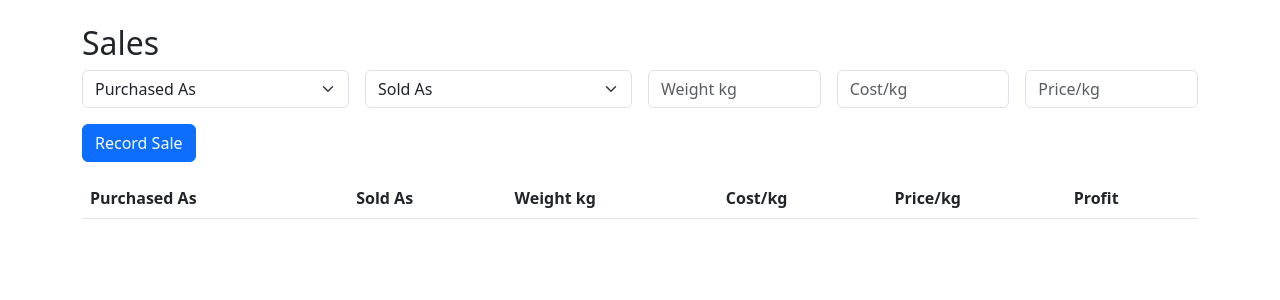
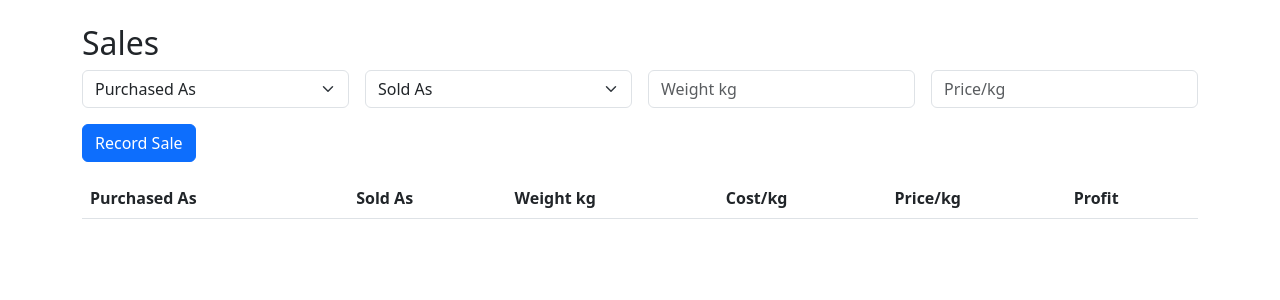
Before and after one commit to JeffLoh03/Durian, a Flask app: page /sale in a window 1280 px wide. Shown: the part 56-356 px from the top of the page. Run offline with Flask 3, Linux system fonts and the light colour scheme; lists and menus that the app fills with data are empty.

Commit message:
Auto-calc sale cost from inventory

```diff
--- a/app.py
+++ b/app.py
@@ -10,9 +10,7 @@ app.config['SECRET_KEY'] = 'dev'
 
 db.init_app(app)
 
-
-@app.before_first_request
-def create_tables():
+with app.app_context():
     db.create_all()
 
 
@@ -84,26 +82,52 @@ def add_sale():
         purchase_variation_id = request.form.get('purchase_variation_id')
         sold_variation_id = request.form.get('sold_variation_id')
         weight = request.form.get('weight')
-        cost = request.form.get('cost')
         price = request.form.get('price')
-        if purchase_variation_id and sold_variation_id and weight and cost and price:
-            purchase_variation = Variation.query.get(purchase_variation_id)
-            sale = Sale(
-                species_id=purchase_variation.species_id,
-                purchase_variation_id=purchase_variation_id,
-                sold_variation_id=sold_variation_id,
-                weight_kg=float(weight),
-                sale_price_per_kg=float(price),
-                cost_per_kg=float(cost),
-            )
-            db.session.add(sale)
-            db.session.commit()
-            generate_receipt(sale)
-            sync_sale_to_google_sheets(sale)
-            flash('Sale recorded')
+        if purchase_variation_id and sold_variation_id and weight and price:
+            cost_per_kg = consume_inventory_cost(int(purchase_variation_id), float(weight))
+            if cost_per_kg is None:
+                flash('Insufficient inventory')
+            else:
+                purchase_variation = Variation.query.get(purchase_variation_id)
+                sale = Sale(
+                    species_id=purchase_variation.species_id,
+                    purchase_variation_id=purchase_variation_id,
+                    sold_variation_id=sold_variation_id,
+                    weight_kg=float(weight),
+                    sale_price_per_kg=float(price),
+                    cost_per_kg=cost_per_kg,
+                )
+                db.session.add(sale)
+                db.session.commit()
+                generate_receipt(sale)
+                sync_sale_to_google_sheets(sale)
+                flash('Sale recorded')
         return redirect(url_for('add_sale'))
     sales = Sale.query.order_by(Sale.timestamp.desc()).all()
     return render_template('sale.html', variations=variations, sales=sales)
+
+
+def consume_inventory_cost(variation_id: int, weight_needed: float):
+    inventory_items = (
+        Inventory.query.filter_by(variation_id=variation_id)
+        .order_by(Inventory.id)
+        .all()
+    )
+    total_available = sum(item.weight_kg for item in inventory_items)
+    if total_available < weight_needed:
+        return None
+    remaining = weight_needed
+    total_cost = 0.0
+    for item in inventory_items:
+        if remaining <= 0:
+            break
+        used = min(item.weight_kg, remaining)
+        total_cost += used * item.cost_per_kg
+        item.weight_kg -= used
+        remaining -= used
+        if item.weight_kg == 0:
+            db.session.delete(item)
+    return total_cost / weight_needed
 
 
 def generate_receipt(sale: Sale):
--- a/templates/sale.html
+++ b/templates/sale.html
@@ -18,13 +18,10 @@
       {% endfor %}
     </select>
   </div>
-  <div class="col-md-2">
+  <div class="col-md-3">
     <input type="number" step="0.01" class="form-control" name="weight" placeholder="Weight kg" required>
   </div>
-  <div class="col-md-2">
-    <input type="number" step="0.01" class="form-control" name="cost" placeholder="Cost/kg" required>
-  </div>
-  <div class="col-md-2">
+  <div class="col-md-3">
     <input type="number" step="0.01" class="form-control" name="price" placeholder="Price/kg" required>
   </div>
   <div class="col-md-12">
```
